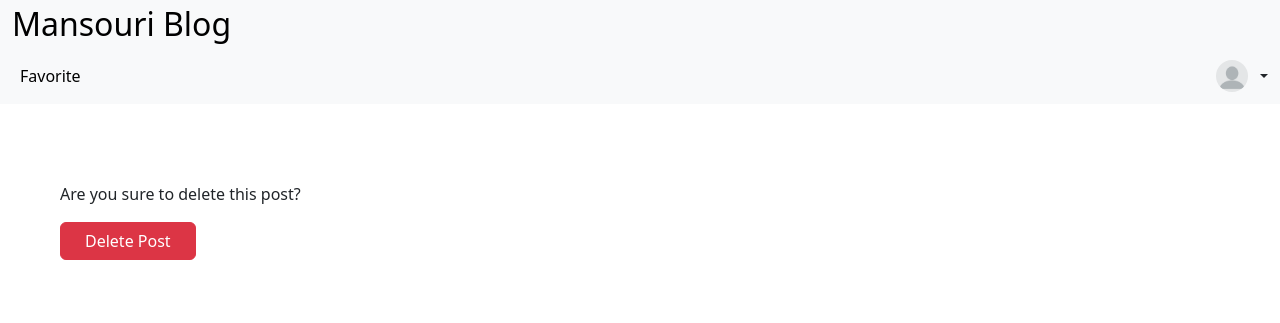
After one commit to Sajjad-mansouri/SMBlog, a Django app: template templates/registration/confirm_delete.html in a window 1280 px wide. The commit adds this page. Shown: the top 323 px of the page. Run offline with Django 3.2, Linux system fonts and the light colour scheme; the template is opened without the code that fills it, so the values that code supplies are empty; parts of the project's set-up code (start-up, migrations or seed data) failed here and were passed over; some libraries are stand-ins or nearby versions.

Commit message:
some change in template

```diff
--- a/account/urls.py
+++ b/account/urls.py
@@ -7,6 +7,10 @@ urlpatterns=[
     path('profile/create-post/',views.CreatePost.as_view(),name='create-post'),
     path('profile/<int:pk>/posts/',views.AuthorPostList.as_view(),name='author-posts'),
     path('profile/posts/<int:pk>/',views.UpdatePost.as_view(),name='update-post'),
+    path('profile/posts/<int:pk>/',views.UpdatePost.as_view(),name='update-post'),
+    path('profile/posts/<int:pk>/delete',views.DeletePost.as_view(),name='delete-post'),
+    path('profile/posts/preview/<int:pk>/',views.PostPreview.as_view(),name='post-preview'),
+
 
 
 	path('register/',views.Register.as_view(),name='register'),
--- a/blog/templatetags/blog_tags.py
+++ b/blog/templatetags/blog_tags.py
@@ -8,6 +8,12 @@ def navbar(context):
 	request=context['request']
 	return {
 	'category':Category.objects.filter(status=True),
+	'request':request
+	}
+@register.inclusion_tag("partials/_profile_navbar.html",takes_context=True)
+def profile_navbar(context):
+	request=context['request']
+	return {
 	'request':request
 	}
 
@@ -28,6 +34,9 @@ def status_tag(status):
 def active_page(context,page_num):
 	if context['page_obj'].number == page_num:
 		return 'disabled '
+
+
+
 
 @register.tag()
 def create_page_link(parser, token):
--- a/templates/base.html
+++ b/templates/base.html
@@ -6,7 +6,13 @@
     <meta name="viewport" content="width=device-width, initial-scale=1">
     <title>Mansouri</title>
     <link href="https://cdn.jsdelivr.net/npm/bootstrap@5.3.2/dist/css/bootstrap.min.css" rel="stylesheet" integrity="sha384-T3c6CoIi6uLrA9TneNEoa7RxnatzjcDSCmG1MXxSR1GAsXEV/Dwwykc2MPK8M2HN" crossorigin="anonymous">
+<style type="text/css">
 
+  ul a:hover{
+
+    box-shadow: rgba(100, 100, 111, 0.2) 0px 7px 29px 0px;
+  }
+</style>
   </head>
   <body>
 {%block body%}
--- a/templates/blog/post_detail.html
+++ b/templates/blog/post_detail.html
@@ -4,7 +4,10 @@
 {% load humanize %}
 
 {%block content%}
-
+{% if preview%}
+<h1 class="alert alert-primary text-center" >Preview</h1>
+{%endif%}
+<h1></h1>
 <div id="carouselExampleSlidesOnly" class="carousel slide" data-bs-ride="carousel">
   <div class="carousel-inner">
     <div class="carousel-item active">
--- /dev/null
+++ b/templates/partials/_profile_navbar.html
@@ -0,0 +1,67 @@
+  {%load static%}
+
+    <div class="bg-body-tertiary container-fluid ">
+      <div class="text-start">
+            <a class='text-decoration-none fs-2 text-black' href="{%url 'blog:index'%}">Mansouri Blog</a>
+
+      </div>
+
+  </div>
+
+  <nav class="navbar navbar-expand-lg bg-body-tertiary" style="margin-bottom:30px">
+   <div class="container-fluid">
+    <button class="navbar-toggler" type="button" data-bs-toggle="collapse" data-bs-target="#navbarSupportedContent" aria-controls="navbarSupportedContent" aria-expanded="false" aria-label="Toggle navigation">
+      <span class="navbar-toggler-icon"></span>
+    </button>
+    <div class="collapse navbar-collapse " id="navbarSupportedContent">
+      <ul class="navbar-nav me-auto mb-2 mb-lg-0 ">
+
+
+
+          <ul class="dropdown-menu">
+
+            <li><a class="dropdown-item" href="{%url 'profile' request.user.pk %}">Profile</a></li>
+            <li><a class="dropdown-item" href="{%url 'logout'%}">Logout</a></li>
+
+
+          </ul>
+        </li>
+{%if request.user.is_author or request.user.is_superuser%}
+        <li class="nav-item ">
+          <a class="nav-link text-black {%if 'posts' in request.path%}shadow{%endif%}"
+          href="{%url 'author-posts' request.user.pk%}">Posts</a>
+        </li>
+        <li class="nav-item ">
+          <a class="nav-link text-black {%if 'create-post' in request.path%}shadow{%endif%}"
+          href="{%url 'create-post'%}">Create Posts</a>
+        </li>
+{%endif%}
+        <li class="nav-item">
+          <a class="nav-link text-black"
+          href="#">Favorite</a>
+        </li>
+
+      </ul>
+        <div class="dropdown">
+      <a href="#" class="d-flex align-items-center link-dark text-decoration-none dropdown-toggle" id="dropdownUser2" data-bs-toggle="dropdown" aria-expanded="false">
+        <img
+         {%if request.user.profile_image%}
+        src="{{request.user.profile_image.url}}"
+        {%else%}
+        src="{%static 'img/profile_image/blank-profile.png'%}"
+        {%endif%}
+         alt="{{request.user.username}}"
+         class="rounded-circle me-2"
+          width="32" height="32">
+        <strong>{{request.user.username}}</strong>
+      </a>
+      <ul class="dropdown-menu text-small shadow" aria-labelledby="dropdownUser2">
+        <li><a class="dropdown-item" href="{%url 'profile' request.user.pk %}">Profile</a></li>
+        <li><hr class="dropdown-divider"></li>
+        <li><a class="dropdown-item" href="{%url 'logout' %}">Sign out</a></li>
+      </ul>
+    </div>
+
+    </div>
+  </div>
+</nav>
--- a/templates/partials/_status_tag.html
+++ b/templates/partials/_status_tag.html
@@ -6,6 +6,6 @@
 <span class="badge text-bg-secondary">draft</span>
 {%elif status == 'r' %}
 <span class="badge text-bg-danger">reject</span>
-{%elif status == 'i' %}
-<span class="badge text-bg-Info">sent to admin</span>
+{%elif status == 's' %}
+<span class="badge text-bg-info">sent to manager</span>
 {%endif%}
--- /dev/null
+++ b/templates/registration/confirm_delete.html
@@ -0,0 +1,20 @@
+{%extends 'registration/profile_base.html'%}
+{% load crispy_forms_tags %}
+{%block content%}
+<div class="col-lg-8 p-5">
+	<form method="POST" enctype="multipart/form-data">
+		{%csrf_token%}
+
+		Are you sure to delete this post?
+    <div class="col-sm-9 text-secondary py-3">
+        <input
+        type="submit"
+         class="btn btn-danger px-4"
+         value="Delete Post"
+          >
+
+    </div>
+	</form>
+
+</div>
+{%endblock%}
--- a/templates/registration/profile_base.html
+++ b/templates/registration/profile_base.html
@@ -1,64 +1,19 @@
 {%extends 'base.html'%}
 {%load static%}
+{% load blog_tags%}
 {%block body%}
 
+{% profile_navbar%}
 
-<div class="container py-5">
-        <div class="main-body">
-            <div class="row">
-                <div class="col-lg-4">
-                    <div class="card">
-                        <div class="card-body">
-                            <div class="d-flex flex-column align-items-center text-center">
+ <div class="container-fluid">
+{%block content%}
 
-                                <img
-                                {%if request.user.profile_image%}
-                                src="{{request.user.profile_image.url}}"
-                                {%else%}
-                                src="{%static 'img/profile_image/blank-profile.png'%}"
-                                {%endif%}
-                                alt="{{request.user}}" class="rounded-circle p-1 bg-primary" width="110">
+{%endblock%}
 
 
-                                <div class="mt-3">
-                                    <h4>{{request.user.get_full_name}}</h4>
-                                    <p class="text-secondary mb-1">@{{request.user.username}}</p>
+</div>
 
 
-                                </div>
-                            </div>
-                            <hr class="my-4">
-                            <ul class="list-group list-group-flush">
 
-                                <li class="list-group-item text-center">
-                                    <h6 class="mb-0"><a href="{%url 'profile' request.user.pk %}">Profile</a></h6>
 
-                                </li>
-                                {%if request.user.is_author or request.user.is_superuser%}
-                                <li class="list-group-item text-center">
-                                    <h6 class="mb-0"><a href="{%url 'create-post'%}">create article</a></h6>
-
-                                </li>
-                                <li class="list-group-item text-center">
-                                    <h6 class="mb-0"><a href="{%url 'author-posts' request.user.pk%}">Your article</a></h6>
-
-                                </li>
-                                {%endif%}
-                                <li class="list-group-item text-center">
-                                    <h6 class="mb-0"><a href="">favorite article</a></h6>
-
-                                </li>
-                                <li class="list-group-item text-center">
-                                    <h6 class="mb-0"><a href="{%url 'blog:index'%}">View Site</a></h6>
-
-                                </li>
-                            </ul>
-                        </div>
-                    </div>
-                </div>
-{%block content%}
 {%endblock%}
-            </div>
-        </div>
-    </div>
-{%endblock%}
```
Also changed, not shown: account/mixins.py (+14 -9 lines), account/views.py (+38 -3 lines), templates/blog/base_blog.html (+1 -17 lines), templates/partials/_navbar.html (+30 -4 lines), templates/registration/post_list.html (+39 -33 lines).
